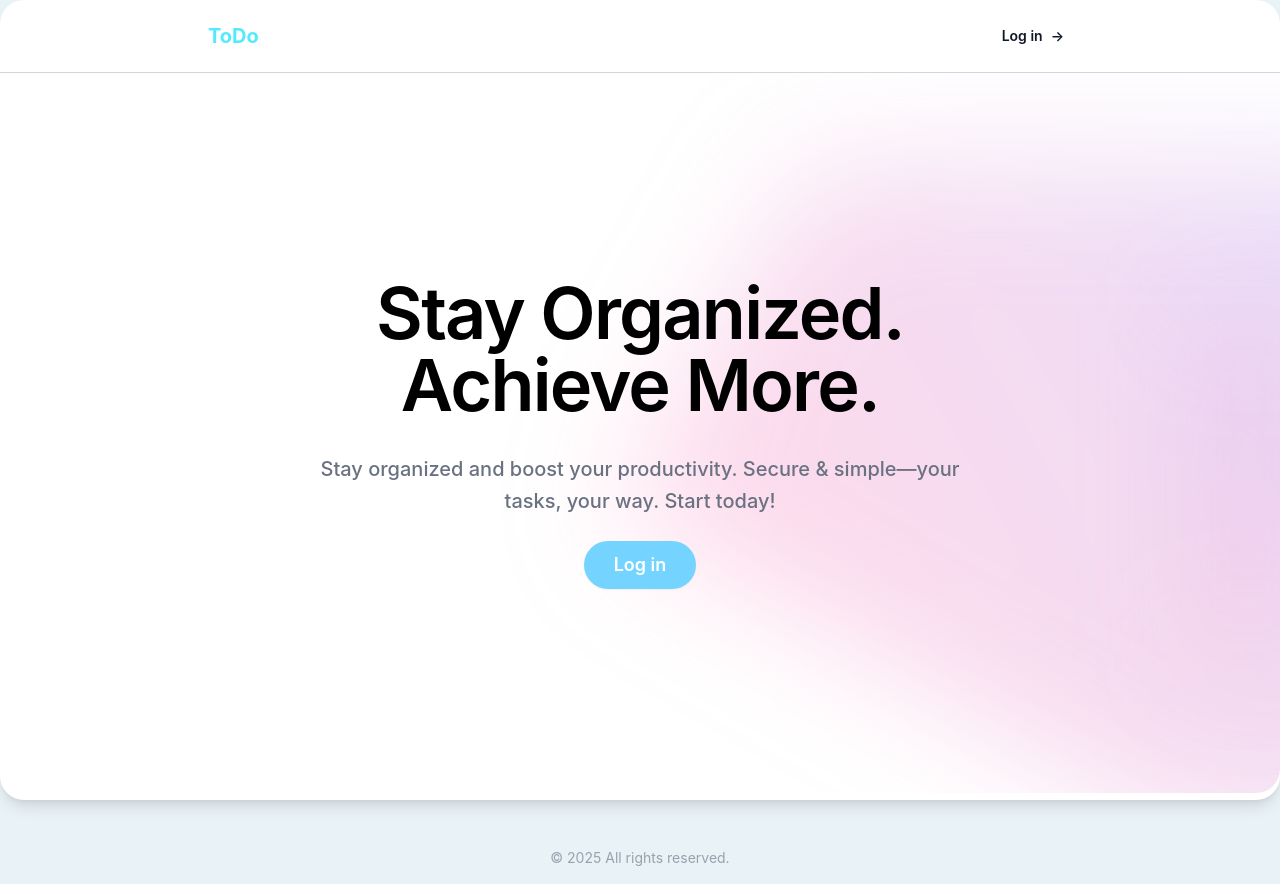
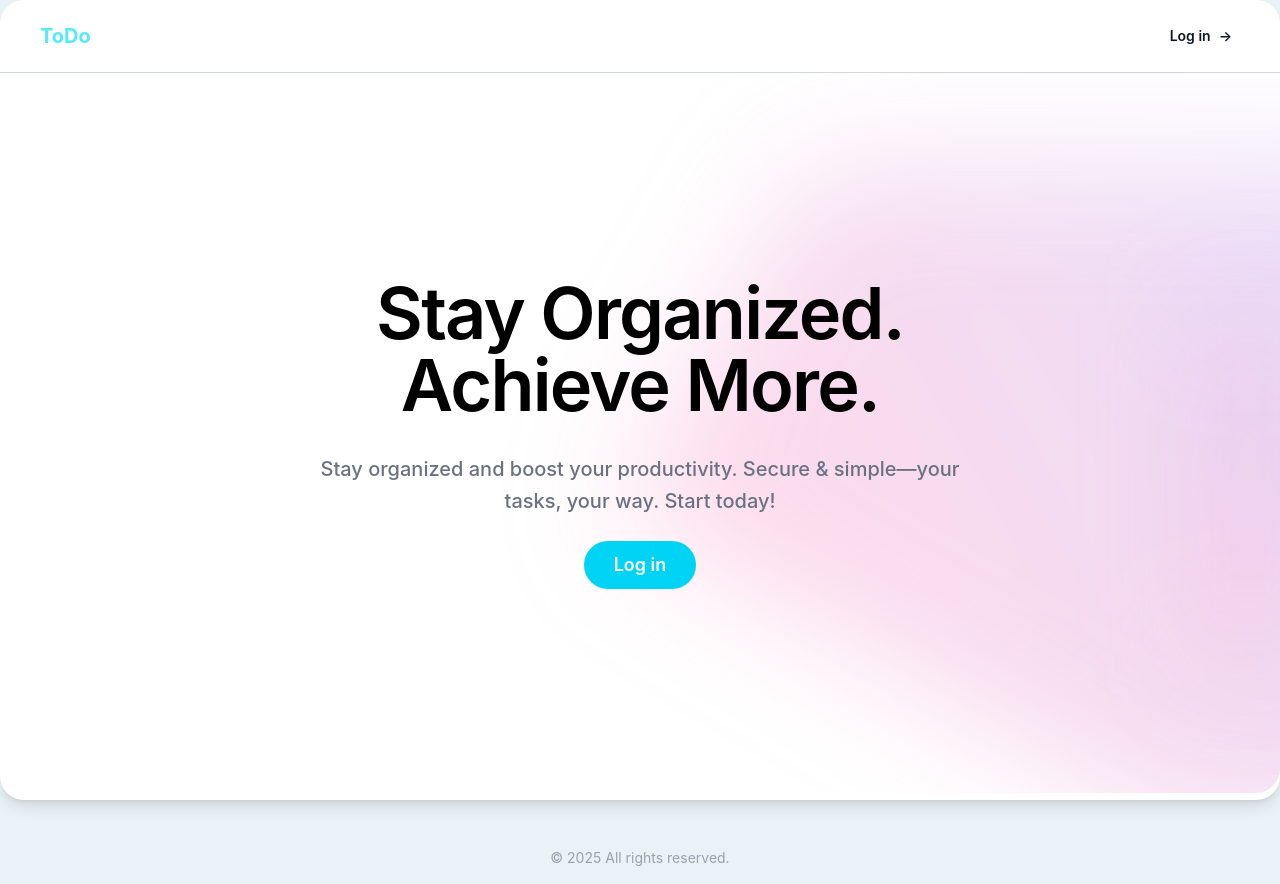
Before and after one commit to halyna-k/todo, a React (Vite) app in the folder client/: page / in a window 1280 px wide. Built offline with nearby package versions, Linux system fonts and the light colour scheme; no server answers.

Commit message:
Fix some styles

```diff
--- a/client/src/components/Button.tsx
+++ b/client/src/components/Button.tsx
@@ -10,10 +10,10 @@ type ButtonProps = {
 export const Button: React.FC<ButtonProps> = ({ content, onClick, customStyles }) => {
   return (
     <div className="flex items-center justify-center gap-x-6 rounded-xl">
-      <a href="" className="rounded-3xl w-28 bg-sky-300 px-3 py-2 text-sm font-semibold text-white shadow-xs hover:bg-sky-500 focus-visible:outline-2 focus-visible:outline-offset-2 focus-visible:outline-sky-600">
+      <a href="" className="rounded-3xl w-28 bg-cyan-400 px-3 py-2 text-sm font-semibold text-white shadow-xs hover:bg-cyan-500 focus-visible:outline-2 focus-visible:outline-offset-2 focus-visible:outline-cyan-600">
         <button
           onClick={onClick}
-          className={`flex items-center justify-center p-0.5 text-lg w-full ${customStyles}`}>
+          className={`flex items-center cursor-pointer justify-center p-0.5 text-lg w-full ${customStyles}`}>
           {content && React.isValidElement(content) ? content : content?.toString() || null}
         </button>
       </a>
@@ -28,7 +28,7 @@ export const AuthButton: React.FC<ButtonProps> = ({ text, onClick, customStyles
       <a href="/" className="text-sm/6 font-semibold text-gray-900">
         <button
           onClick={onClick}
-          className={`p-2 gap-5 ${customStyles}`}>
+          className={`p-2 gap-5 cursor-pointer ${customStyles}`}>
           {text}
           <span className="ml-2" aria-hidden="true">&rarr;</span>
         </button>
--- a/client/src/components/Container.tsx
+++ b/client/src/components/Container.tsx
@@ -22,7 +22,7 @@ export const ContainerLayout: React.FC<ContainerProps> = ({ children }) => {
 
 export const Container: React.FC<ContainerProps> = ({ children, customStyles }) => {
   return (
-    <div className={`flex justify-center items-center p-5 ${customStyles}`}>
+    <div className={`flex justify-center items-center p-6 ${customStyles}`}>
       {children}
     </div>
   );
--- a/client/src/components/Header.tsx
+++ b/client/src/components/Header.tsx
@@ -14,8 +14,8 @@ const Header: React.FC<HeaderProps> = ({ searchQuery, onSearchChange, onSearchKe
   const { isAuthenticated } = useAuth0();
 
   return (
-    <header className="py-4 border-b-1 border-b-gray-300">
-      <div className="max-w-4xl mx-auto flex justify-between items-center px-4">
+    <header className="py-4 px-6 border-b-1 border-b-gray-300">
+      <div className="flex justify-between items-center px-4">
         <Link to="/" className="text-xl font-bold text-cyan-300">ToDo</Link>
         {isAuthenticated && (
           <div className="flex gap-70">
--- a/client/src/components/TaskManagement.tsx
+++ b/client/src/components/TaskManagement.tsx
@@ -2,8 +2,8 @@ import React, { useEffect, useState } from 'react';
 import { CirclePlusIcon } from 'lucide-react';
 import TaskList from './TaskList';
 import TaskForm from './TaskForm';
+import useCreateTask from '../hooks/useCreateTask';
 import { TaskManagementProps, TaskProps } from '../types/taskTypes';
-import useCreateTask from '../hooks/useCreateTask';
 
 const TaskManagement: React.FC<TaskManagementProps> = ({ tasks }) => {
   const [filteredTasks, setFilteredTasks] = useState<TaskProps[]>(tasks);
@@ -40,11 +40,12 @@ const TaskManagement: React.FC<TaskManagementProps> = ({ tasks }) => {
         <TaskForm
           onSubmit={handleAddNewTask}
           onClose={handleFormClose}
+          taskData={{ initialData: undefined }}
         />
       ) : (
         <button
           onClick={handleAddTask}
-          className="absolute right-0 bottom-0 rounded-4xl bg-cyan-200 text-white shadow-xs hover:bg-cyan-500 focus-visible:outline-2 focus-visible:outline-offset-2 focus-visible:outline-cyan-600"
+          className="absolute right-0 bottom-0 rounded-4xl bg-cyan-300 text-white shadow-xs hover:bg-cyan-500 focus-visible:outline-2 focus-visible:outline-offset-2 focus-visible:outline-cyan-600"
         >
           <CirclePlusIcon size={50} />
         </button>
```
